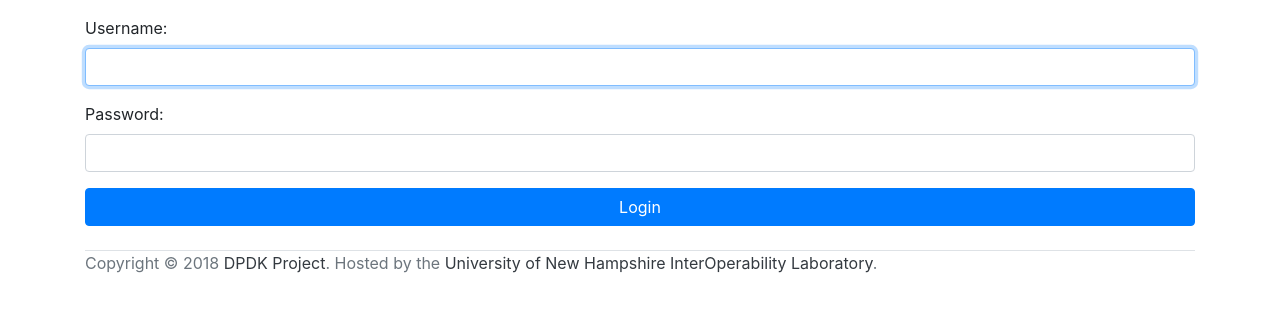
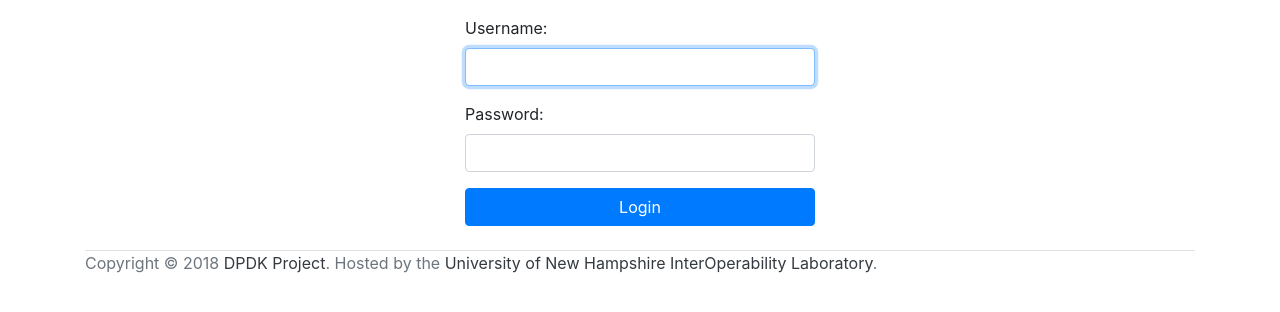
Before and after one commit to zhoumin2/dpdk-ci-site, a Django app: page /dashboard/accounts/login/ in a window 1280 px wide. Shown: the part 104-416 px from the top of the page. Run offline with Django 3.2, Linux system fonts and the light colour scheme; parts of the project's set-up code (start-up, migrations or seed data) failed here and were passed over; some libraries are stand-ins or nearby versions.

Commit message:
DPDKLAB-300: Style edits
- Made the tables "responsive" for mobile
- Update login screen to be be smaller instead of fill the screen

```diff
--- a/cisite/dashboard/templates/dashboard.html
+++ b/cisite/dashboard/templates/dashboard.html
@@ -9,6 +9,7 @@
   currently active in the DPDK Patchwork instance. Possible statuses are
   Pending, Apply Error, Possible Regression, and Pass. NIC vendors may
   log in to view detailed performance results for their hardware.</p>
+  <div class="table-responsive-sm">
     <table class="table table-hover">
       <thead>
         <tr><th>ID</th><th>Ver</th><th>Title</th><th>Submitter</th><th>Status</th></tr>
@@ -25,4 +26,5 @@
         {% endfor %}
       </tbody>
     </table>
+  </div>
 {% endblock %}
--- a/cisite/dashboard/templates/detail.html
+++ b/cisite/dashboard/templates/detail.html
@@ -38,6 +38,7 @@
       </div>
     </dl>
     <h3>Detailed performance results</h3>
+    <div class="table-responsive-sm">
       <table class="table table-hover">
         <thead>
           <tr>
@@ -61,6 +62,7 @@
           {% endfor %}
         </tbody>
       </table>
+    </div>
     {% empty %}
     <p>There are not yet any runs for this patch set or you do not have
     permission to view detailed results for any test runs for this patch
--- a/cisite/dashboard/templates/registration/login.html
+++ b/cisite/dashboard/templates/registration/login.html
@@ -7,6 +7,8 @@
 
 {% block content %}
 
+<div class="row justify-content-center">
+  <div class="col-sm-8 col-md-6 col-lg-4">
     {% if form.errors %}
     <p>Incorrect username or password.</p>
     {% endif %}
@@ -34,5 +36,7 @@
       <input type="hidden" name="next" value="{{ next }}">
     </form>
     <br>
+  </div>
+</div>
 
 {% endblock %}
```
Lines whose indentation alone changed are shown as unchanged.
